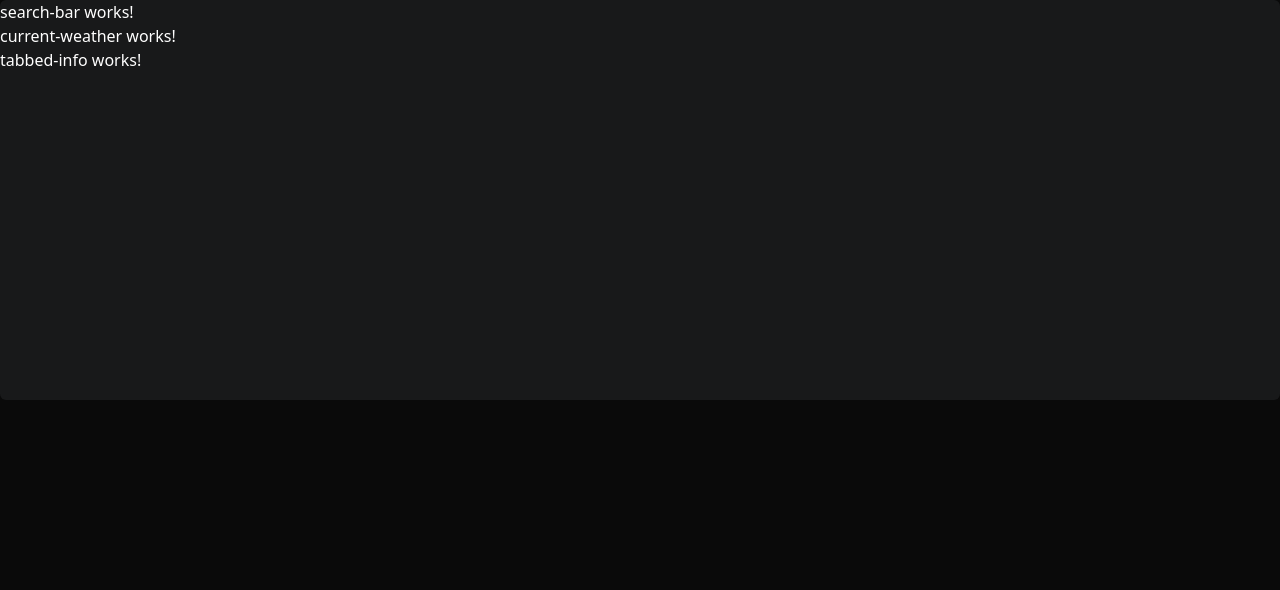
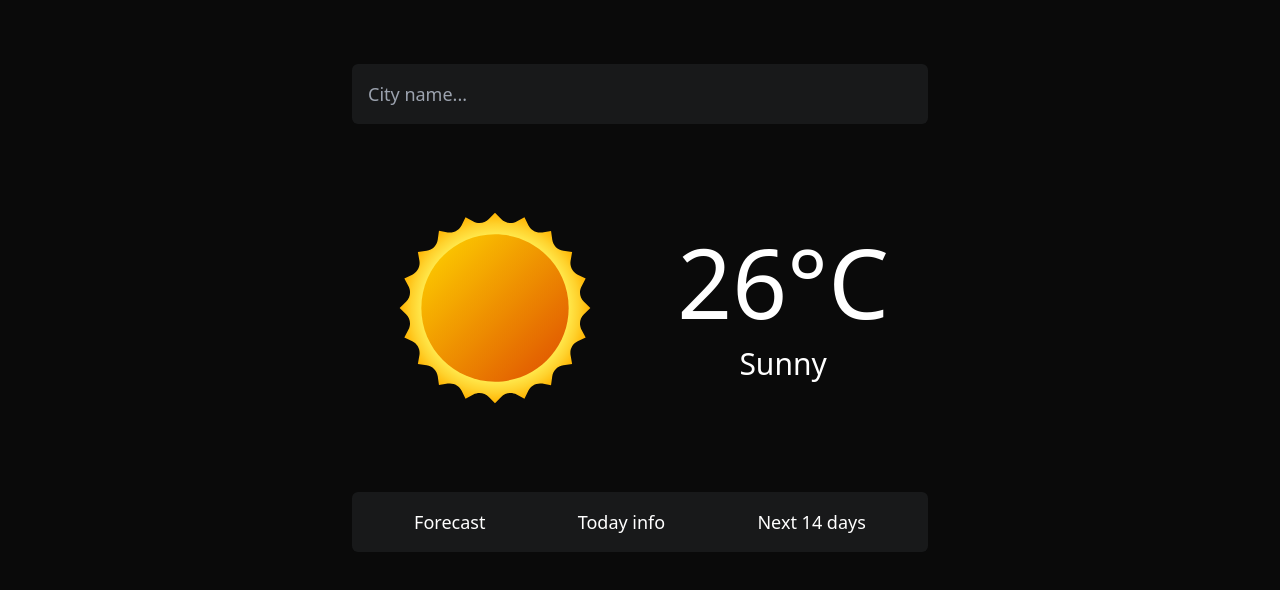
Before and after one commit to pulpetto/WeatherApp, an Angular app: page / in a window 1280 px wide. Shown: the top 590 px of the page. Built offline with nearby package versions, Linux system fonts and the light colour scheme.

Commit message:
general structure

```diff
--- a/src/app/app.component.html
+++ b/src/app/app.component.html
@@ -1,11 +1,33 @@
-<div class="bg-neutral-950 h-screen">
-    <div
-        class="h-1/2 w-full bg-gray-400 rounded-md bg-clip-padding backdrop-filter backdrop-blur-md bg-opacity-10"
-    >
-        <div class="text-white">
-            <app-search-bar></app-search-bar>
-            <app-current-weather></app-current-weather>
-            <app-tabbed-info></app-tabbed-info>
+<main class="bg-neutral-950 h-screen text-white">
+    <div class="max-w-xl mx-auto pt-16">
+        <input
+            type="text"
+            class="w-full bg-gray-400 rounded-md bg-clip-padding backdrop-filter backdrop-blur-md bg-opacity-10 p-4 text-lg"
+            placeholder="City name..."
+        />
+
+        <div class="w-full mt-20 mx-auto flex items-center justify-around">
+            <div class="w-52 h-52">
+                <img src="assets/svg/sun.svg" class="w-full h-full" alt="" />
+            </div>
+            <div>
+                <div class="text-8xl mb-4">26°C</div>
+                <div class="text-center text-3xl">Sunny</div>
+            </div>
+        </div>
+
+        <div
+            class="mt-20 mx-auto w-full bg-gray-400 rounded-md bg-clip-padding backdrop-filter backdrop-blur-md bg-opacity-10 p-4 text-lg"
+        >
+            <div class="flex justify-around items-center">
+                <div>Forecast</div>
+                <div>Today info</div>
+                <div>Next 14 days</div>
+            </div>
         </div>
     </div>
-</div>
+</main>
+
+<!-- <app-search-bar></app-search-bar>
+<app-current-weather></app-current-weather>
+<app-tabbed-info></app-tabbed-info> -->
```
Also changed, not shown: src/assets/svg/sun.svg (added).
